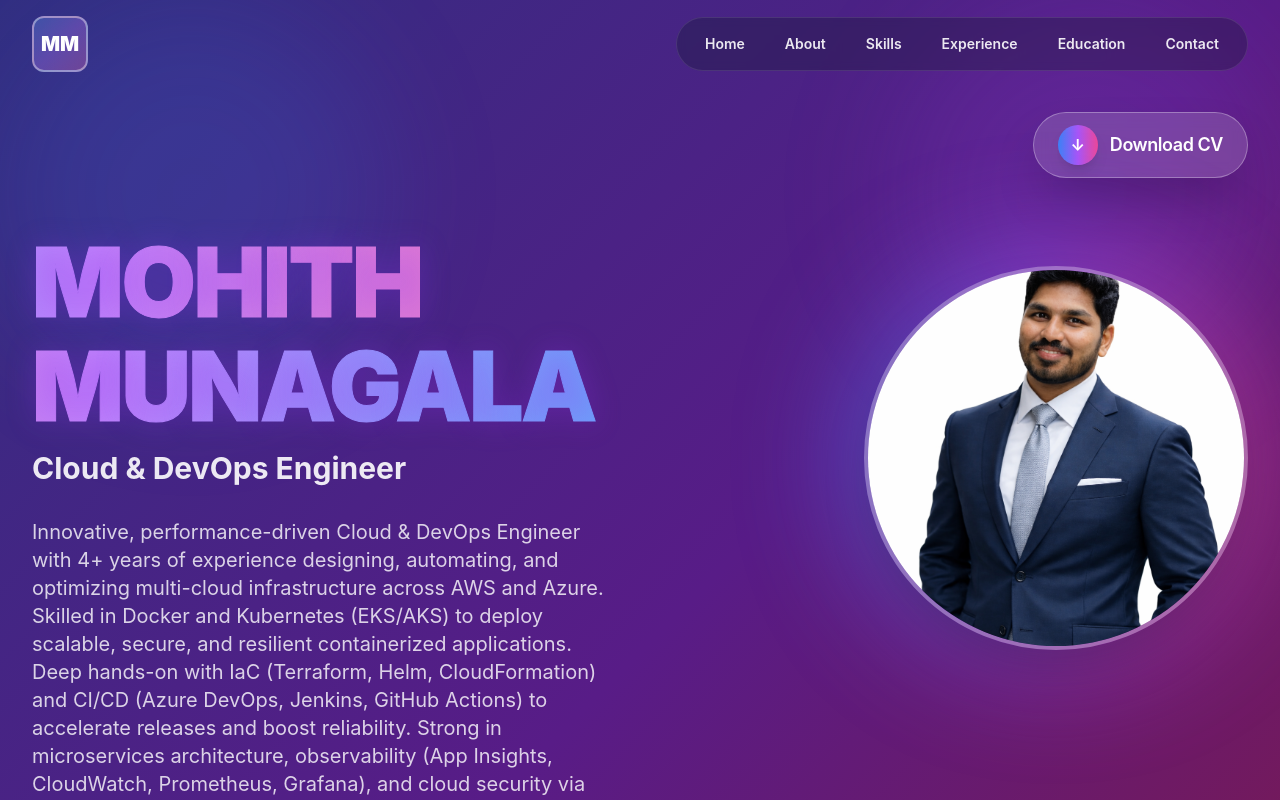
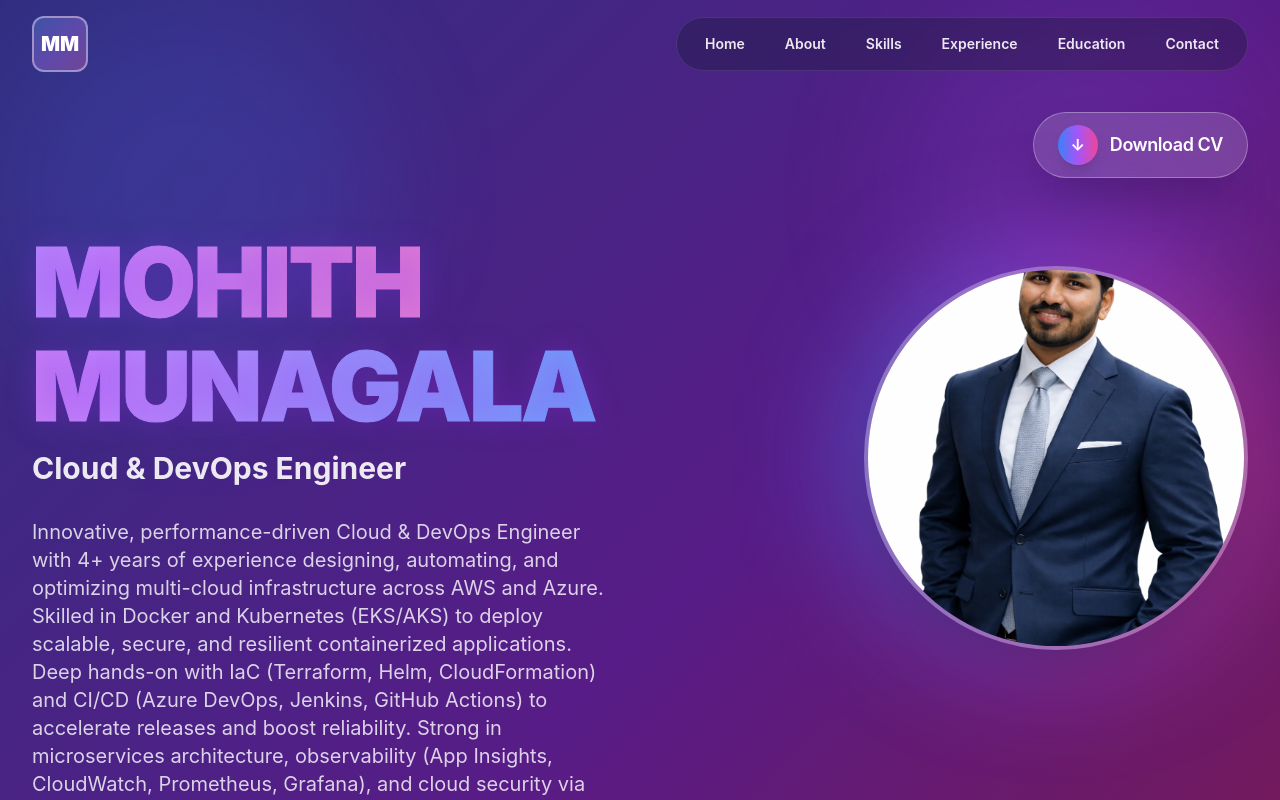
Before and after one commit to reddy771616/Mohith-Munagala-Portfolio, a React (Vite) app: page / in a window 1280 px wide. Shown: the top 800 px of the page. Built offline with nearby package versions, Linux system fonts and the light colour scheme.

Commit message:
photo adjustment

```diff
--- a/src/components/Hero.jsx
+++ b/src/components/Hero.jsx
@@ -100,7 +100,7 @@
                 <img
                   src={heroPhoto}
                   alt="Mohith Munagala - Cloud & DevOps Engineer"
-                  className="w-full h-full object-cover object-[50%_20%]"
+                  className="w-full h-full object-cover object-[50%_40%]"
                   loading="eager"
                 />
               </div>
```
